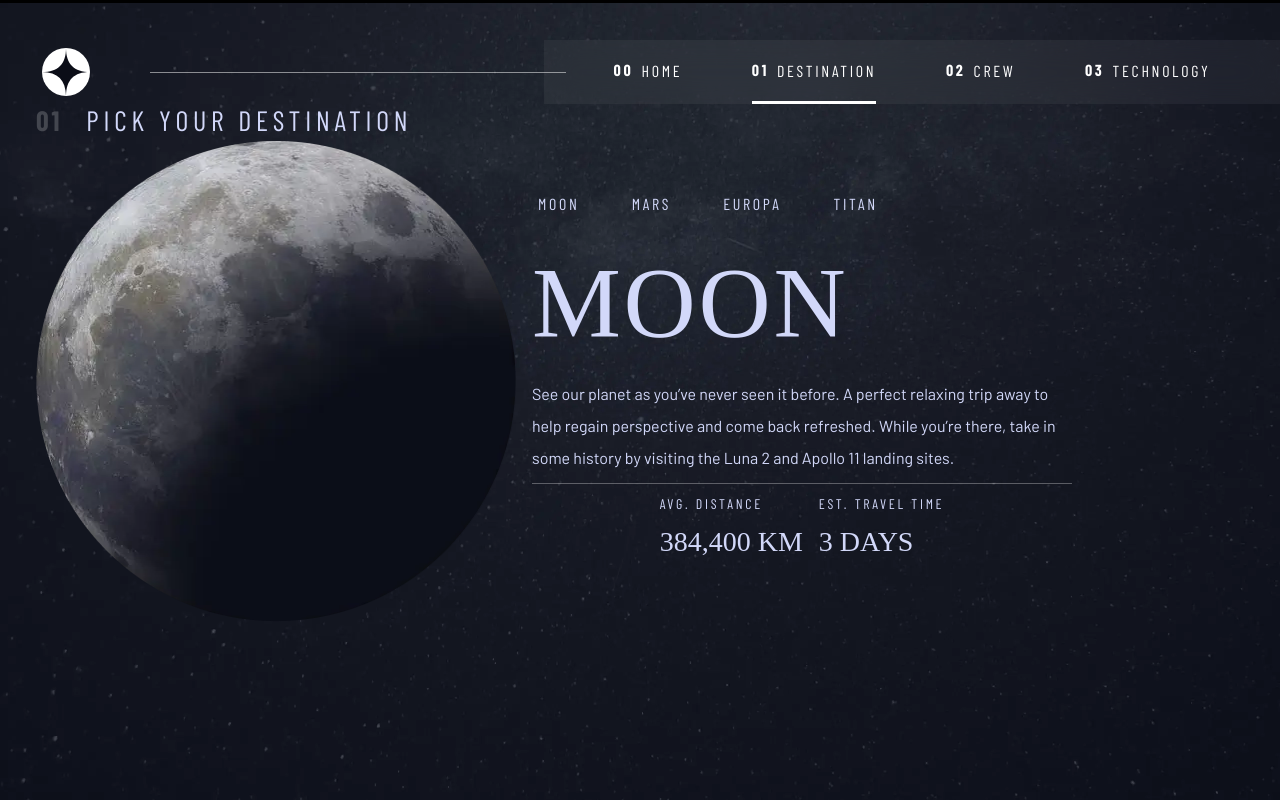
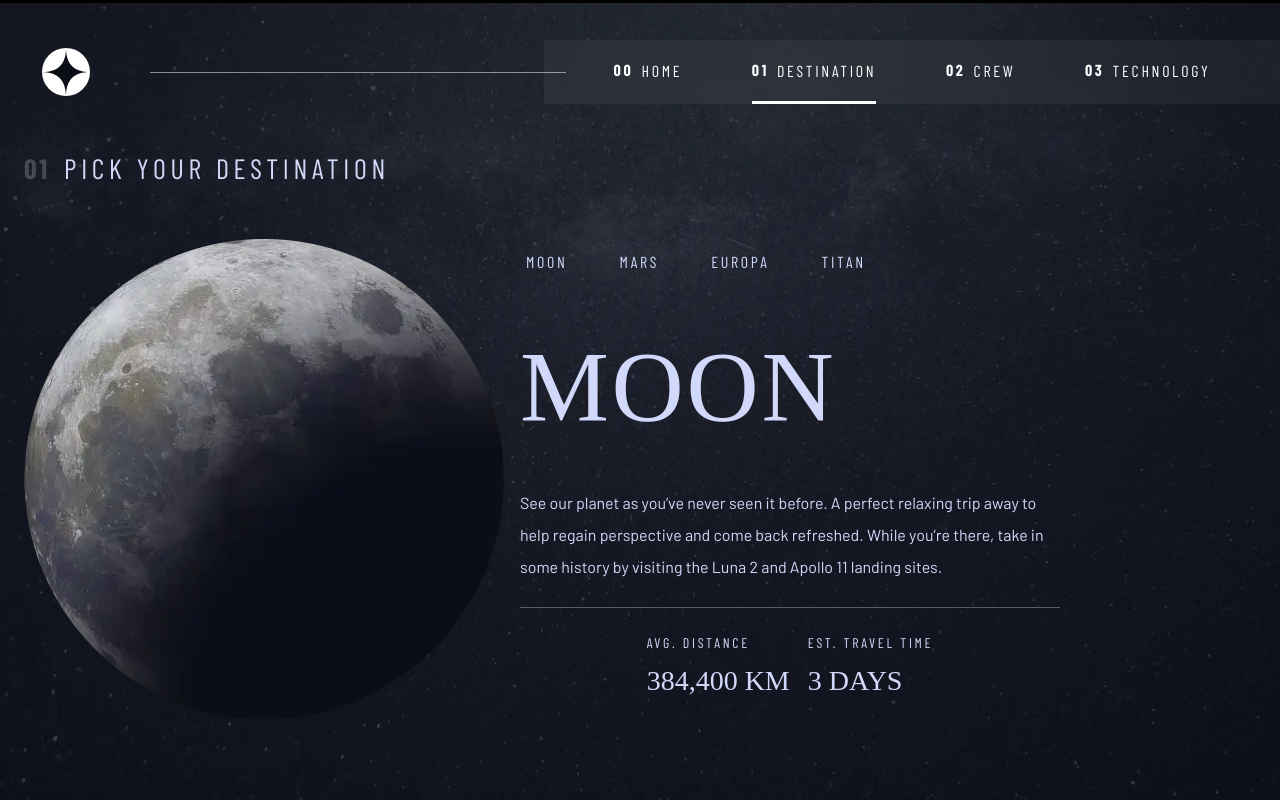
Before and after one commit to CodeHunt101/space-travel, a Next.js app: page /destination in a window 1280 px wide. Built offline with nearby package versions, Linux system fonts and the light colour scheme; a web font is replaced by a local one.

Commit message:
background and general spacings enhacements

```diff
--- a/src/app/destination/page.module.scss
+++ b/src/app/destination/page.module.scss
@@ -2,11 +2,16 @@
 @import "../styles/variables";
 
 .destination {
-  width: 100vw;
-  height: 100vh;
+  min-width: 100vw;
+  min-height: 100vh;
   background-image: url("../../../public/assets/destination/background.webp");
   background-size: cover;
   background-position: center;
+  background-attachment: fixed;
+
+  .content-wrapper {
+
+    padding-top: 2.666em;
 
     h1 {
       text-align: center;
@@ -25,23 +30,23 @@
       }
     }
 
-
-
     img {
+      margin-top: 2.805em;
+      margin-bottom: 2.805em;
       width: 150px;
       height: 150px;
       @include md {
         width: 300px;
-      height: 300px
+        height: 300px;
       }
       @include lg {
         width: 480px;
-      height: 480px
+        height: 480px;
       }
     }
 
     h2 {
-    line-height: 1.5;
+      line-height: 2;
       font-size: $fs-700;
       text-align: center;
 
@@ -66,14 +71,20 @@
 
     hr {
       border: 0;
-    border-bottom: 1px solid #{'hsl(#{$clr-white} / 30%)'};
+      border-bottom: 1px solid #{"hsl(#{$clr-white} / 30%)"};
+      margin: 1.333em 0;
     }
 
     #interesting-facts {
       flex-direction: column;
+      gap: 1em;
       @include md {
         flex-direction: row;
         justify-content: center;
+      }
+
+      p {
+        line-height: 2;
       }
     }
 
@@ -85,3 +96,4 @@
       }
     }
   }
+}
--- a/src/app/destination/page.tsx
+++ b/src/app/destination/page.tsx
@@ -6,9 +6,9 @@ import Tabs from '../components/Tabs'
 const Destination = () => {
   return (
     <main className={`${styles.destination} text-accent ff-serif text-accent`}>
-      <section className="container">
+      <section className={`container ${styles["content-wrapper"]}`}>
         <h1 className="numbered-title">
-          <span>01</span> Pick your destination
+          <span>01</span>Pick your destination
         </h1>
         <div id={styles['destination-data']} className="flex">
           <Image src={moonImage} alt="The Moon" />
--- a/src/app/styles/utils/_spacings.scss
+++ b/src/app/styles/utils/_spacings.scss
@@ -13,7 +13,7 @@
 }
 
 .container {
-  padding-inline: 2em;
+  padding-inline: 1.333em;
   margin-inline: auto;
   max-width: 80rem;
 }
```
Also changed, not shown: src/app/page.module.scss (+5 -3 lines). Lines whose indentation alone changed are shown as unchanged.
